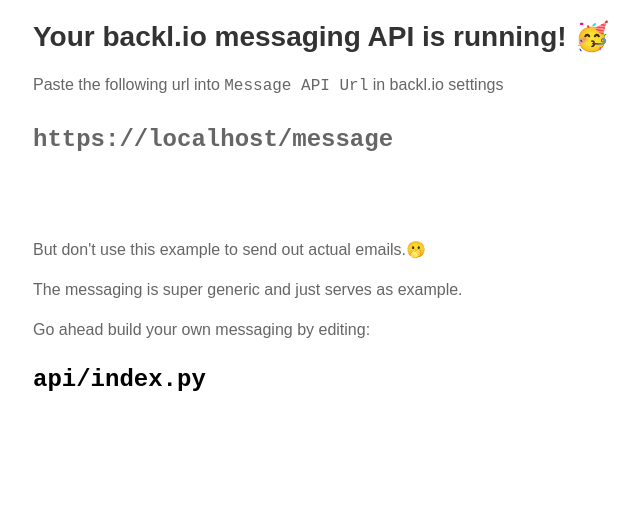
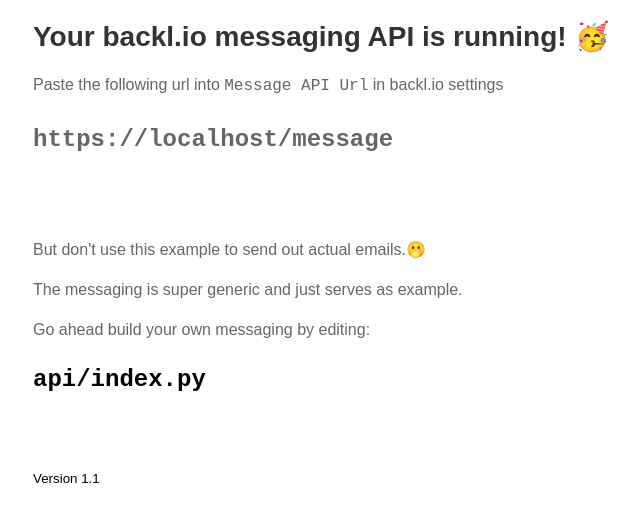
Before and after one commit to philippkeller/backl-messaging-example-python, a plain HTML site: page index.html in a window 1280 px wide. Shown: the whole page, without its empty margins (207-847 px from the left). Drawn offline with Linux system fonts and the light colour scheme.

Commit message:
Update index.html
added version info

```diff
--- a/index.html
+++ b/index.html
@@ -49,4 +49,6 @@ https://<span id="servername"></span>/message
   servernameDiv.textContent = window.location.hostname;
 });
 </script>
+<br /><br /><br />
+<small>Version 1.1</small>
 </body></html>
```
